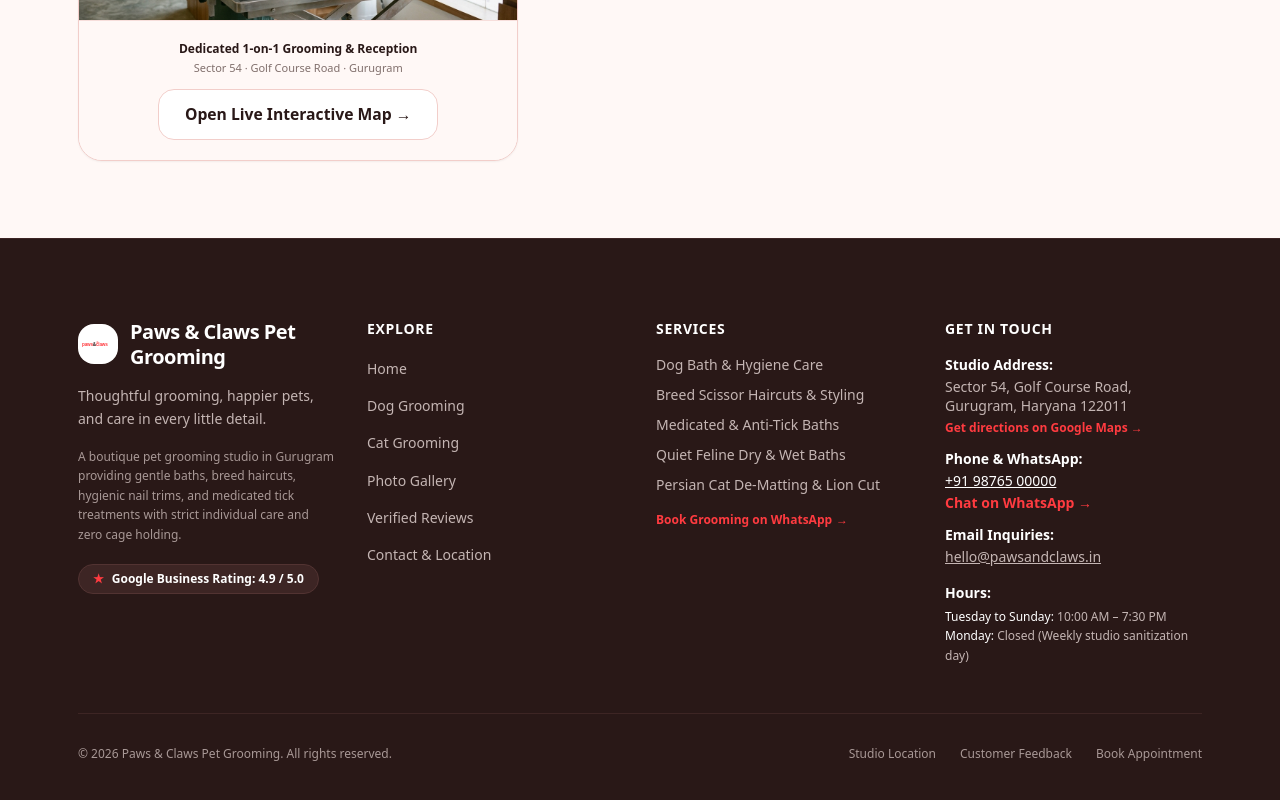
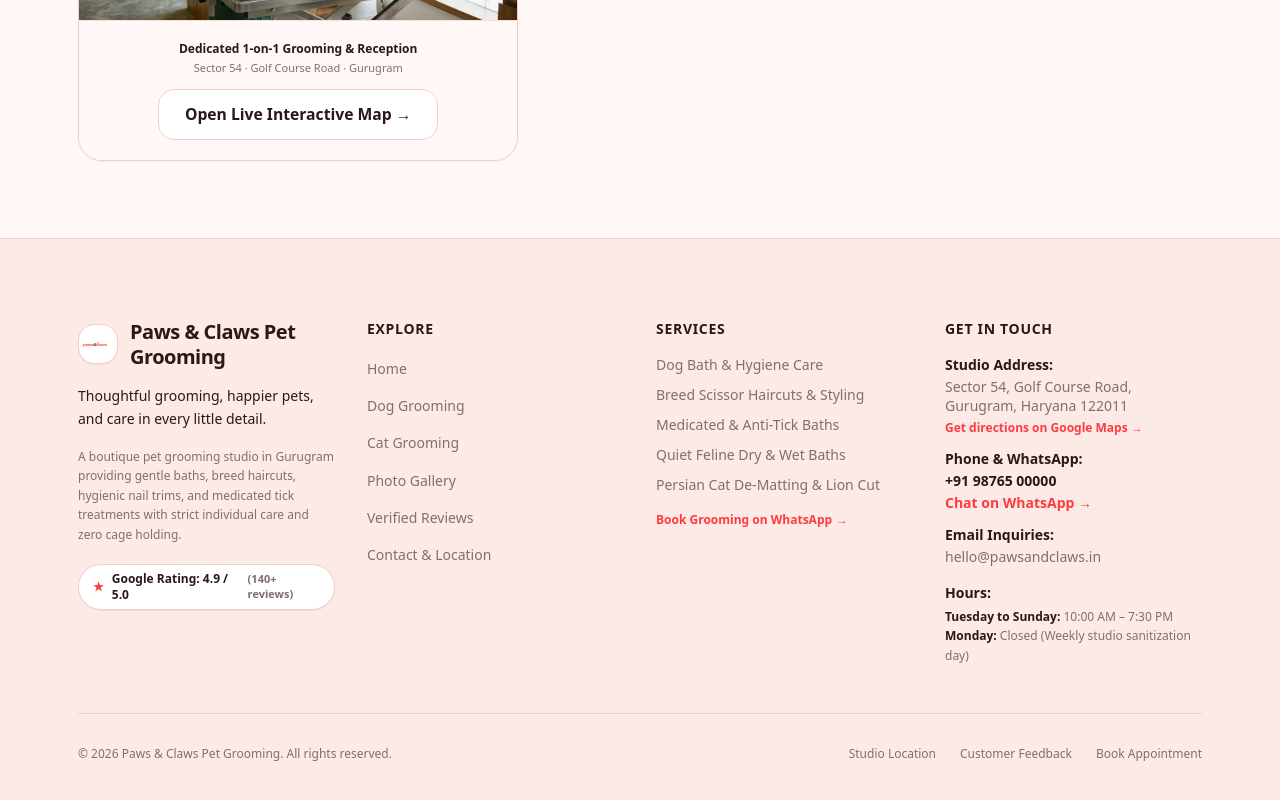
Before and after one commit to Vansh-7454/grow_demo, a Next.js app: page /contact in a window 1280 px wide. Shown: the part 1352-2152 px from the top of the page. Built offline with nearby package versions, Linux system fonts and the light colour scheme.

Commit message:
fix(hero,footer): update hero to feature both dog and cat with organic background integration and warm blush footer

```diff
--- a/src/components/Footer.tsx
+++ b/src/components/Footer.tsx
@@ -17,9 +17,9 @@
   )}`;
 
   return (
-    <footer className="bg-[#291817] text-[#FCEAE7] border-t border-[#3D2524]">
+    <footer className="bg-[#FCEAE7] text-[#291817] border-t border-[#F2CECA] transition-colors">
       <div className="site-container py-14 sm:py-16 lg:py-20">
-        {/* 4-Column Responsive Grid */}
+        {/* 4-Column Responsive Grid matching website theme */}
         <div className="grid grid-cols-1 md:grid-cols-2 lg:grid-cols-4 gap-10 lg:gap-8">
           {/* Column 1 — Brand */}
           <div className="space-y-4">
@@ -27,7 +27,7 @@
               href="/"
               className="inline-flex items-center gap-3 focus-visible:outline-2 focus-visible:outline-[#FF3B40] rounded-xl"
             >
-              <div className="w-10 h-10 rounded-2xl overflow-hidden shrink-0 bg-white p-1">
+              <div className="w-10 h-10 rounded-2xl overflow-hidden shrink-0 bg-white p-1 border border-[#F2CECA] shadow-2xs">
                 <Image
                   src="/images/logo.svg"
                   alt="Paws & Claws Logo"
@@ -36,16 +36,16 @@
                   className="w-full h-full object-contain"
                 />
               </div>
-              <span className="text-xl font-extrabold tracking-tight text-white leading-tight">
+              <span className="text-xl font-extrabold tracking-tight text-[#291817] leading-tight">
                 {siteContent.business.name}
               </span>
             </Link>
 
-            <p className="text-sm text-[#C4B5B3] leading-relaxed">
+            <p className="text-sm font-medium text-[#291817] leading-relaxed">
               Thoughtful grooming, happier pets, and care in every little detail.
             </p>
 
-            <p className="text-xs text-[#A89896] leading-relaxed">
+            <p className="text-xs text-[#806F6C] leading-relaxed">
               {siteContent.business.shortDescription}
             </p>
 
@@ -54,24 +54,25 @@
                 href={siteContent.business.googleReviewUrl}
                 target="_blank"
                 rel="noopener noreferrer"
-                className="inline-flex items-center gap-2 text-xs font-semibold text-white bg-[#3D2524] border border-[#523332] px-3.5 py-1.5 rounded-full hover:border-[#FF3B40] transition-colors"
+                className="inline-flex items-center gap-2 text-xs font-semibold text-[#291817] bg-white border border-[#F2CECA] px-3.5 py-1.5 rounded-full hover:border-[#FF3B40] transition-colors shadow-2xs"
               >
                 <span className="text-[#FF3B40]">★</span>
-                <span>Google Business Rating: {siteContent.business.googleRating}</span>
+                <span>Google Rating: {siteContent.business.googleRating}</span>
+                <span className="text-[11px] text-[#806F6C]">({siteContent.business.googleReviewCount})</span>
               </a>
             </div>
           </div>
 
           {/* Column 2 — Explore */}
           <div className="space-y-4">
-            <h3 className="text-sm font-bold uppercase tracking-wider text-white">
+            <h3 className="text-sm font-bold uppercase tracking-wider text-[#291817]">
               Explore
             </h3>
             <ul className="space-y-2.5">
               <li>
                 <Link
                   href="/"
-                  className="text-sm text-[#C4B5B3] hover:text-[#FF3B40] transition-colors"
+                  className="text-sm text-[#806F6C] hover:text-[#FF3B40] transition-colors inline-block"
                 >
                   Home
                 </Link>
@@ -79,7 +80,7 @@
               <li>
                 <Link
                   href="/dog-grooming"
-                  className="text-sm text-[#C4B5B3] hover:text-[#FF3B40] transition-colors"
+                  className="text-sm text-[#806F6C] hover:text-[#FF3B40] transition-colors inline-block"
                 >
                   Dog Grooming
                 </Link>
@@ -87,7 +88,7 @@
               <li>
                 <Link
                   href="/cat-grooming"
-                  className="text-sm text-[#C4B5B3] hover:text-[#FF3B40] transition-colors"
+                  className="text-sm text-[#806F6C] hover:text-[#FF3B40] transition-colors inline-block"
                 >
                   Cat Grooming
                 </Link>
@@ -95,7 +96,7 @@
               <li>
                 <Link
                   href="/gallery"
-                  className="text-sm text-[#C4B5B3] hover:text-[#FF3B40] transition-colors"
+                  className="text-sm text-[#806F6C] hover:text-[#FF3B40] transition-colors inline-block"
                 >
                   Photo Gallery
                 </Link>
@@ -103,7 +104,7 @@
               <li>
                 <Link
                   href="/reviews"
-                  className="text-sm text-[#C4B5B3] hover:text-[#FF3B40] transition-colors"
+                  className="text-sm text-[#806F6C] hover:text-[#FF3B40] transition-colors inline-block"
                 >
                   Verified Reviews
                 </Link>
@@ -111,7 +112,7 @@
               <li>
                 <Link
                   href="/contact"
-                  className="text-sm text-[#C4B5B3] hover:text-[#FF3B40] transition-colors"
+                  className="text-sm text-[#806F6C] hover:text-[#FF3B40] transition-colors inline-block"
                 >
                   Contact &amp; Location
                 </Link>
@@ -121,14 +122,14 @@
 
           {/* Column 3 — Services */}
           <div className="space-y-4">
-            <h3 className="text-sm font-bold uppercase tracking-wider text-white">
+            <h3 className="text-sm font-bold uppercase tracking-wider text-[#291817]">
               Services
             </h3>
             <ul className="space-y-2.5">
               <li>
                 <Link
                   href="/dog-grooming#packages"
-                  className="text-sm text-[#C4B5B3] hover:text-[#FF3B40] transition-colors block"
+                  className="text-sm text-[#806F6C] hover:text-[#FF3B40] transition-colors block"
                 >
                   Dog Bath &amp; Hygiene Care
                 </Link>
@@ -136,7 +137,7 @@
               <li>
                 <Link
                   href="/dog-grooming#packages"
-                  className="text-sm text-[#C4B5B3] hover:text-[#FF3B40] transition-colors block"
+                  className="text-sm text-[#806F6C] hover:text-[#FF3B40] transition-colors block"
                 >
                   Breed Scissor Haircuts &amp; Styling
                 </Link>
@@ -144,7 +145,7 @@
               <li>
                 <Link
                   href="/dog-grooming#packages"
-                  className="text-sm text-[#C4B5B3] hover:text-[#FF3B40] transition-colors block"
+                  className="text-sm text-[#806F6C] hover:text-[#FF3B40] transition-colors block"
                 >
                   Medicated &amp; Anti-Tick Baths
                 </Link>
@@ -152,7 +153,7 @@
               <li>
                 <Link
                   href="/cat-grooming#packages"
-                  className="text-sm text-[#C4B5B3] hover:text-[#FF3B40] transition-colors block"
+                  className="text-sm text-[#806F6C] hover:text-[#FF3B40] transition-colors block"
                 >
                   Quiet Feline Dry &amp; Wet Baths
                 </Link>
@@ -160,7 +161,7 @@
               <li>
                 <Link
                   href="/cat-grooming#packages"
-                  className="text-sm text-[#C4B5B3] hover:text-[#FF3B40] transition-colors block"
+                  className="text-sm text-[#806F6C] hover:text-[#FF3B40] transition-colors block"
                 >
                   Persian Cat De-Matting &amp; Lion Cut
                 </Link>
@@ -181,12 +182,12 @@
 
           {/* Column 4 — Get in Touch */}
           <div className="space-y-4">
-            <h3 className="text-sm font-bold uppercase tracking-wider text-white">
+            <h3 className="text-sm font-bold uppercase tracking-wider text-[#291817]">
               Get in Touch
             </h3>
-            <div className="space-y-3 text-xs sm:text-sm text-[#C4B5B3]">
+            <div className="space-y-3 text-xs sm:text-sm text-[#806F6C]">
               <div>
-                <p className="font-semibold text-white">Studio Address:</p>
+                <p className="font-bold text-[#291817]">Studio Address:</p>
                 <p className="leading-snug mt-0.5">{siteContent.business.address}</p>
                 <a
                   href={siteContent.business.googleMapsUrl}
@@ -199,11 +200,11 @@
               </div>
 
               <div>
-                <p className="font-semibold text-white">Phone &amp; WhatsApp:</p>
+                <p className="font-bold text-[#291817]">Phone &amp; WhatsApp:</p>
                 <p className="mt-0.5">
                   <a
                     href={`tel:${siteContent.business.phoneRaw}`}
-                    className="hover:text-white underline text-white font-medium mr-2"
+                    className="hover:text-[#FF3B40] text-[#291817] font-semibold mr-2 transition-colors"
                   >
                     {siteContent.business.phoneDisplay}
                   </a>
@@ -221,20 +222,20 @@
               </div>
 
               <div>
-                <p className="font-semibold text-white">Email Inquiries:</p>
+                <p className="font-bold text-[#291817]">Email Inquiries:</p>
                 <a
                   href={`mailto:${siteContent.business.email}`}
-                  className="hover:text-white underline text-[#C4B5B3] block mt-0.5"
+                  className="hover:text-[#FF3B40] text-[#806F6C] block mt-0.5 transition-colors"
                 >
                   {siteContent.business.email}
                 </a>
               </div>
 
               <div className="pt-1">
-                <p className="font-semibold text-white mb-1">Hours:</p>
+                <p className="font-bold text-[#291817] mb-1">Hours:</p>
                 {siteContent.business.hours.map((h, i) => (
                   <p key={i} className="text-xs leading-relaxed">
-                    <span className="text-white font-medium">{h.days}:</span> {h.time}
+                    <span className="font-semibold text-[#291817]">{h.days}:</span> {h.time}
                   </p>
                 ))}
               </div>
@@ -243,7 +244,7 @@
         </div>
 
         {/* Bottom Bar */}
-        <div className="mt-12 pt-8 border-t border-[#3D2524] flex flex-col sm:flex-row items-center justify-between text-xs text-[#A89896] gap-4">
+        <div className="mt-12 pt-8 border-t border-[#F2CECA] flex flex-col sm:flex-row items-center justify-between text-xs text-[#806F6C] gap-4">
           <p>
             © {currentYear} {siteContent.business.name}. All rights reserved.
           </p>
```
Also changed, not shown: src/app/page.tsx (+18 -13 lines), public/images/hero-pets-dog-cat.jpg (added).
